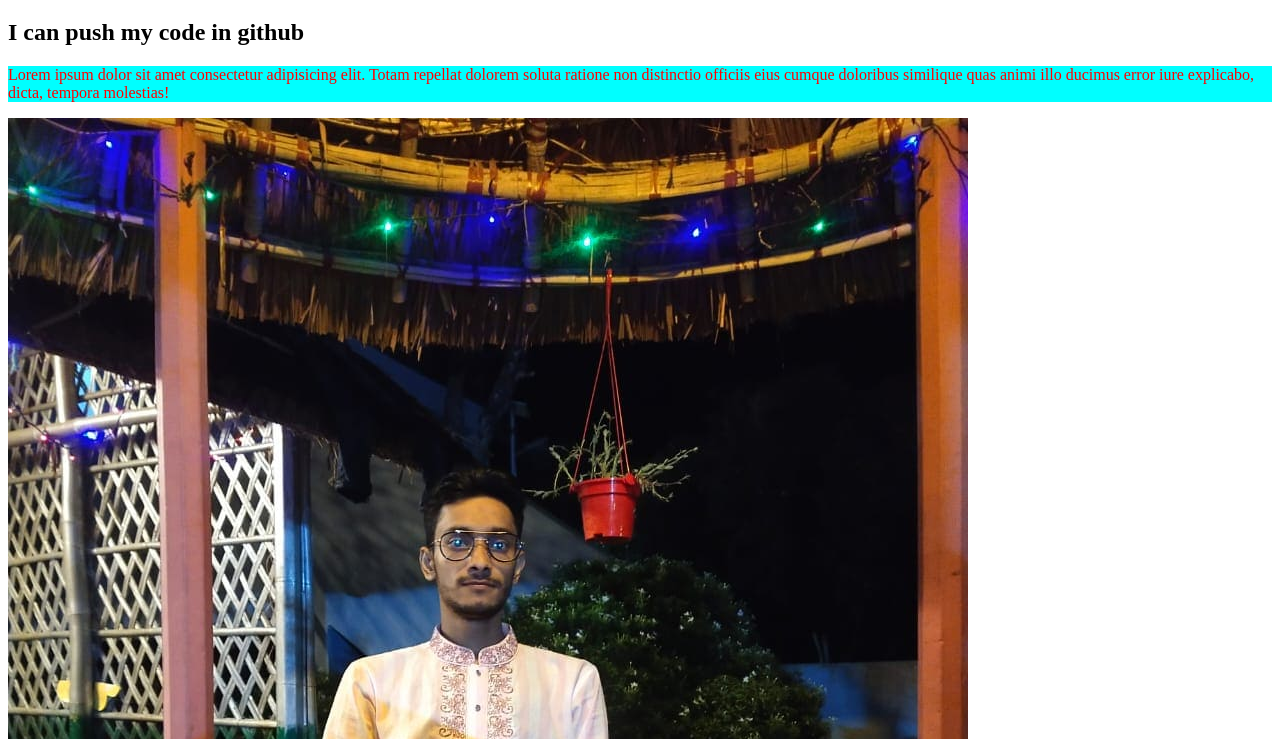
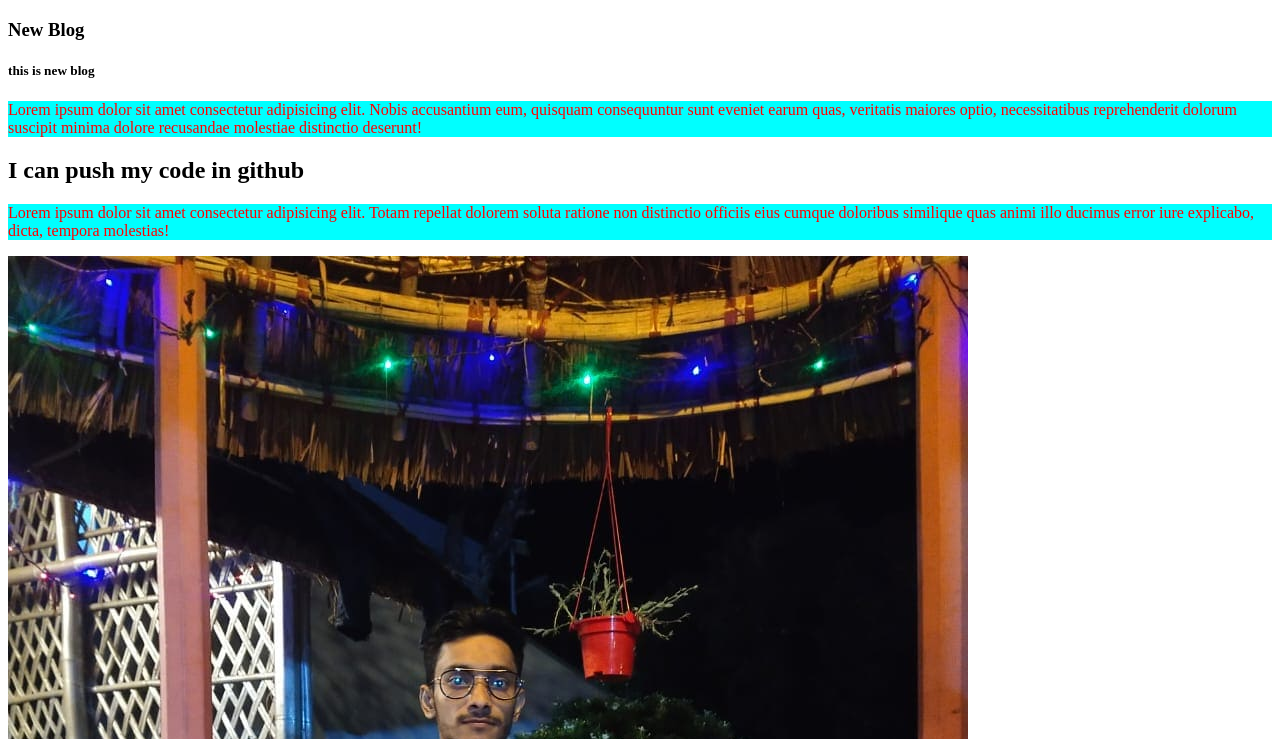
Before and after one commit to Kamrul9090/my-frist-repo, a plain HTML site: page index.html in a window 1280 px wide. Shown: the part 61-800 px from the top of the page. Drawn offline with Linux system fonts and the light colour scheme.

Commit message:
new blog added

```diff
--- a/index.html
+++ b/index.html
@@ -9,6 +9,12 @@
 </head>
 <body>
     <h1>this is heading</h1>
+    <div>
+        <h3>New Blog</h3>
+        <h5>this is new blog</h5>
+        <p>Lorem ipsum dolor sit amet consectetur adipisicing elit. Nobis accusantium eum, quisquam consequuntur sunt eveniet earum quas, veritatis maiores optio, necessitatibus reprehenderit dolorum suscipit minima dolore recusandae molestiae distinctio deserunt!
+        </p>
+    </div>
     <h2>I can push my code in github</h2>
     <p>Lorem ipsum dolor sit amet consectetur adipisicing elit. Totam repellat dolorem soluta ratione non distinctio officiis eius cumque doloribus similique quas animi illo ducimus error iure explicabo, dicta, tempora molestias!</p>
     <img src="piture1.jpg" alt="">
```
